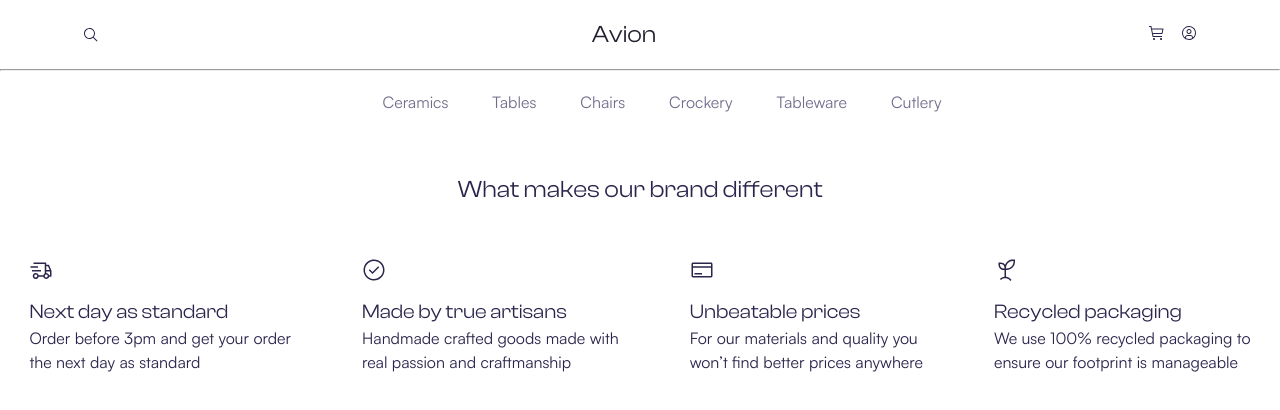
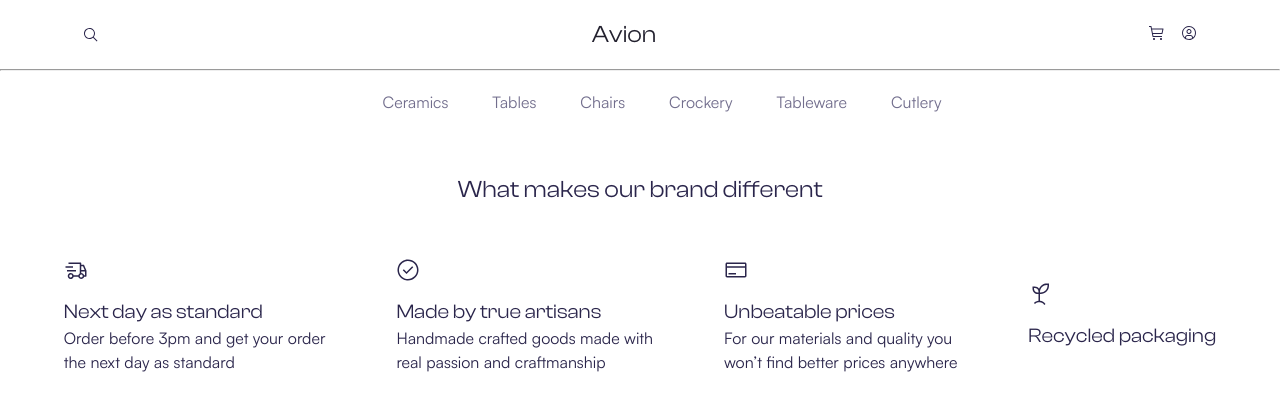
Before and after one commit to KaterinaZhuvak/Avion, a plain HTML site: page index.html in a window 1280 px wide. Drawn offline with nearby package versions, Linux system fonts and the light colour scheme.

Commit message:
new commit

```diff
--- a/index.html
+++ b/index.html
@@ -132,10 +132,10 @@
         <li class="brand__card">
           <img class="brand__img" src="./src/icons/plant.svg" alt="plant" />
           <h4 class="brand__card-title">Recycled packaging</h4>
-          <p class="brand__card-p">
+          <!-- <p class="brand__card-p">
             We use 100% recycled packaging to <br />
             ensure our footprint is manageable
-          </p>
+          </p> -->
         </li>
       </ul>
     </section>
```
